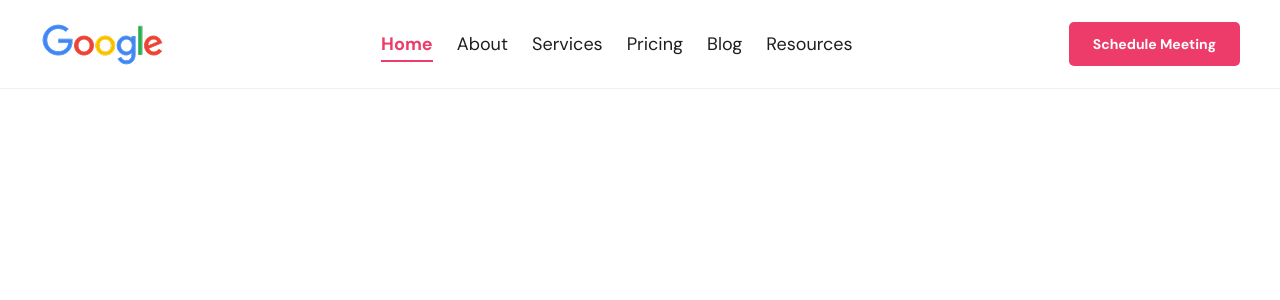
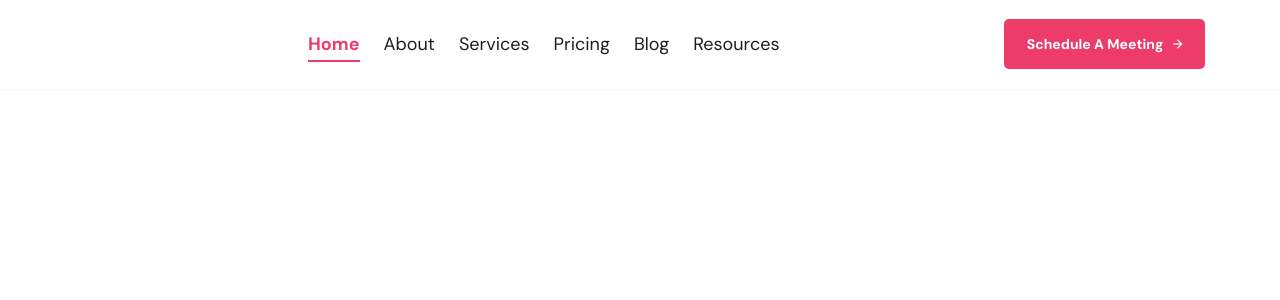
Before and after one commit to HasnathAhmedTamim/olw-landing-page, a Next.js app: page / in a window 1280 px wide. Shown: the top 300 px of the page. Built offline with nearby package versions, Linux system fonts and the light colour scheme.

Commit message:
navbar gap fix

```diff
--- a/src/app/components/Navbar.tsx
+++ b/src/app/components/Navbar.tsx
@@ -19,8 +19,8 @@
 
     return (
         <nav className="w-full border-b border-black/5 bg-white">
-            <div className="w-full mx-auto flex h-22  items-center justify-between px-6 lg:px-10">
-                <Link href="/" aria-label="Go to home">
+            <div className="mx-auto flex h-22 w-full items-center justify-between px-6 lg:h-22.25 lg:max-w-360 lg:items-start lg:justify-start lg:px-0">
+                <Link href="/" aria-label="Go to home" className="lg:ml-25 lg:mt-6">
                     <Image
                         src="/logos/Google-Logo.png"
                         alt="Google Logo"
@@ -31,7 +31,7 @@
                     />
                 </Link>
 
-                <ul className="hidden items-center gap-6 lg:flex">
+                <ul className="hidden items-center gap-6 lg:ml-52 lg:mt-6 lg:h-10.25 lg:flex">
                     {navItems.map((item) => (
                         <li key={item.label}>
                             <Link
@@ -48,9 +48,17 @@
                     ))}
                 </ul>
 
-                <button type="button" className="rounded-[5px] bg-[#ED3C6A] px-6 py-3 text-sm font-bold text-white transition-opacity hover:opacity-90">
-                    Schedule Meeting
-                </button>
+                <div className="lg:ml-56.25 lg:mr-25 lg:mt-4.75">
+                    <button
+                        type="button"
+                        className="inline-flex h-12.5 w-50.25 items-center justify-center gap-2.5 rounded-[5px] bg-[#ED3C6A] px-6 py-4.5"
+                    >
+                        <span className="whitespace-nowrap text-center text-[14px] font-bold leading-[100%] tracking-[0px] text-white">
+                            Schedule A Meeting
+                        </span>
+                        <Image src="/logos/Arrow.png" alt="Arrow icon" width={10} height={9} />
+                    </button>
+                </div>
             </div>
         </nav>
     );
```
Also changed, not shown: public/logos/Arrow.png (added).
